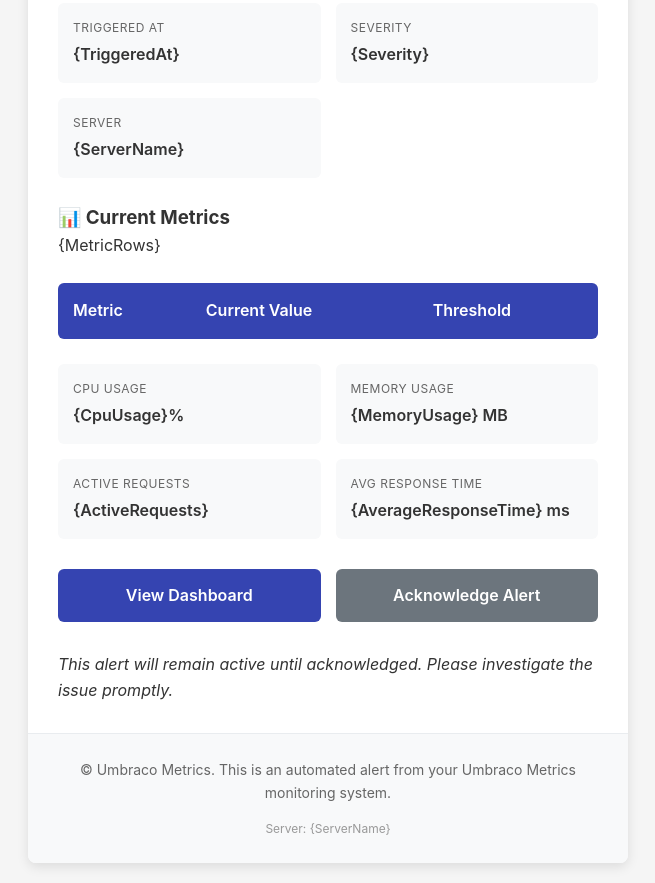
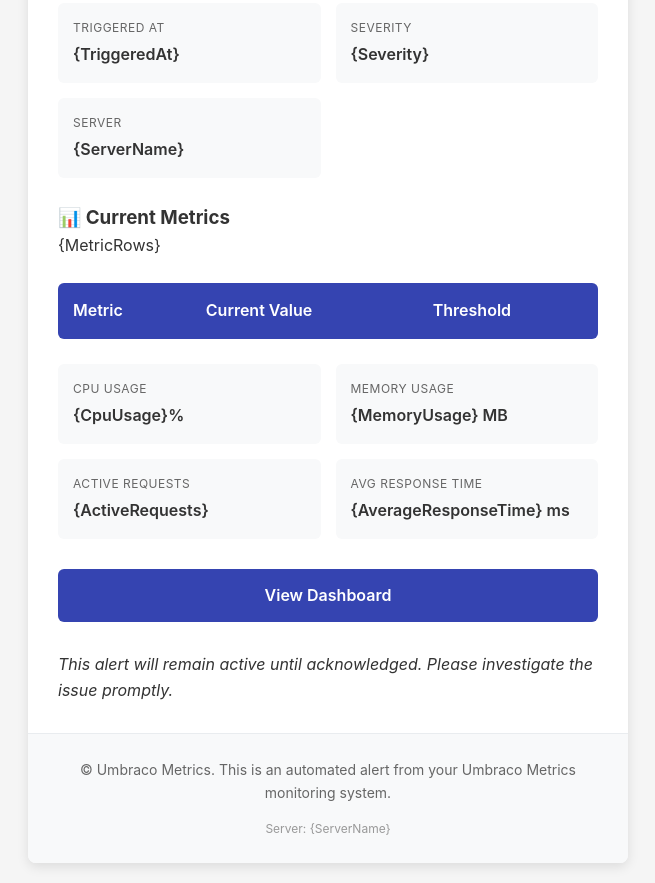
Before and after one commit to nightriderjt/Umbraco.Metrics, a plain HTML site: page Views/UmbMetrics/Emailtemplates/alert-triggered.html in a window 1280 px wide. Shown: the part 593-1476 px from the top of the page, without its empty margins (312-967 px from the left). Drawn offline with Linux system fonts and the light colour scheme.

Commit message:
feat(email-templates): remove acknowledge button and improve button styling
- Remove "Acknowledge Alert" button from alert-triggered email template
- Add !important to primary button text color for consistent styling
- Clean up footer spacing by removing extra line break

```diff
--- a/Views/UmbMetrics/Emailtemplates/alert-triggered.html
+++ b/Views/UmbMetrics/Emailtemplates/alert-triggered.html
@@ -147,7 +147,7 @@
 
         .btn-primary {
             background-color: #3544b1;
-            color: white;
+            color: white!important;
         }
 
         .btn-secondary {
@@ -383,7 +383,6 @@ c64 4 118 8 120 10 6 6 -30 102 -51 134 -57 86 -216 127 -395 101z" />
             <!-- Action Buttons -->
             <div class="action-buttons">
                 <a href="{DashboardUrl}" class="btn btn-primary">View Dashboard</a>
-                <a href="{AcknowledgeUrl}" class="btn btn-secondary">Acknowledge Alert</a>
             </div>
             <p><em>This alert will remain active until acknowledged. Please investigate the issue promptly.</em></p>
         </div>
@@ -391,7 +390,6 @@ c64 4 118 8 120 10 6 6 -30 102 -51 134 -57 86 -216 127 -395 101z" />
         <!-- Footer -->
         <div class="footer">
             <p>© Umbraco Metrics. This is an automated alert from your Umbraco Metrics monitoring system.</p>
-
             <p style="margin-top: 15px; font-size: 12px; color: #999;">
                 Server: {ServerName}
             </p>
```
